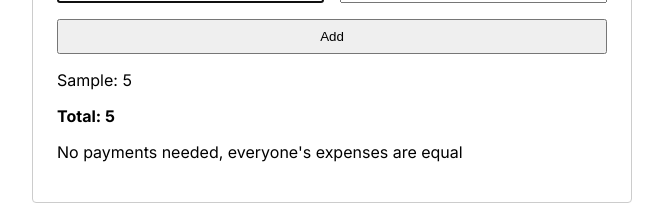
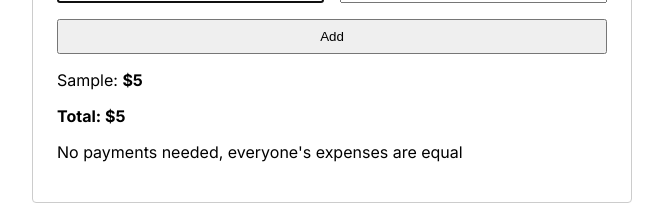
Before and after one commit to emiliodominguez/expense-splitter, a Next.js app: page / in a window 1280 px wide. Both pictures are taken after typing "Sample", "5" into the empty fields and a click on the button "Add". Shown: the part 166-371 px from the top of the page, without its empty margins (308-971 px from the left). Built offline with nearby package versions, Linux system fonts and the light colour scheme.

Commit message:
Minor adjustments

```diff
--- a/app/page.tsx
+++ b/app/page.tsx
@@ -72,13 +72,14 @@ export default function Home(): JSX.Element {
                     <ul className={styles["list"]}>
                         {expenses.map((expense) => (
                             <li key={`${expense.person}_${expense.amount}`}>
-                                {expense.person}: {priceFormatter.format(expense.amount || 0)}
+                                {expense.person}: <b>${priceFormatter.format(expense.amount || 0)}</b>
+                                {!expense.amount && <span>🐀</span>}
                             </li>
                         ))}
                     </ul>
 
                     <p>
-                        <b>Total: {priceFormatter.format(expenses.reduce((acc, expense) => (acc += expense.amount), 0))}</b>
+                        <b>Total: ${priceFormatter.format(expenses.reduce((acc, expense) => (acc += expense.amount), 0))}</b>
                     </p>
 
                     {debts && (
@@ -86,7 +87,9 @@ export default function Home(): JSX.Element {
                             {debts.length
                                 ? debts.map((payment) => (
                                       <li key={`${payment.person}_${payment.amount}`}>
-                                          {`${payment.person} pays ${priceFormatter.format(payment.amount)} to ${payment.creditor}`}
+                                          {`${payment.person} pays `}
+                                          <b>${priceFormatter.format(payment.amount)}</b>
+                                          {` to ${payment.creditor}`}
                                       </li>
                                   ))
                                 : "No payments needed, everyone's expenses are equal"}
```
